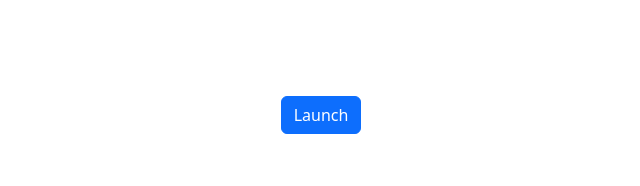
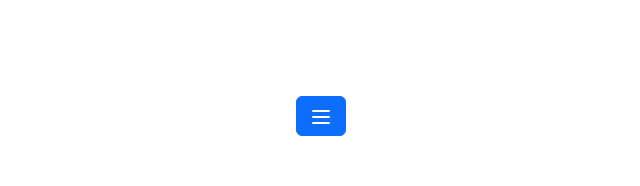
Before and after one commit to raulereno/nextapp-finance, a Next.js app: page / in a window 1280 px wide. Shown: the top 186 px of the page, without its empty margins (319-959 px from the left). Built offline with nearby package versions, Linux system fonts and the light colour scheme.

Commit message:
changes in Nav

```diff
--- a/src/src-client/components/Test.tsx
+++ b/src/src-client/components/Test.tsx
@@ -10,9 +10,14 @@ function Test() {
   const handleShow = () => setShow(true);
 
   return (
-    <>
-      <Button variant="primary" onClick={handleShow}>
-        Launch
+    <div className='w-100% h-screen d-flex'>
+      <Button className='' onClick={handleShow}>
+        <svg xmlns="http://www.w3.org/2000/svg" className="icon icon-tabler icon-tabler-menu-2" width="24" height="24" viewBox="0 0 24 24" stroke-width="2" stroke="currentColor" fill="none" stroke-linecap="round" stroke-linejoin="round">
+          <path stroke="none" d="M0 0h24v24H0z" fill="none"></path>
+          <path d="M4 6l16 0"></path>
+          <path d="M4 12l16 0"></path>
+          <path d="M4 18l16 0"></path>
+        </svg>
       </Button>
 
       <Offcanvas show={show} onHide={handleClose}>
@@ -35,7 +40,7 @@ function Test() {
           </Nav>
         </Offcanvas.Body>
       </Offcanvas>
-    </>
+    </div>
   );
 }
 
```
Also changed, not shown: package.json (+7 -0 lines), src/utilities/ingresos.txt (added), 1 other file (tests, documents, lock files or other folders).
